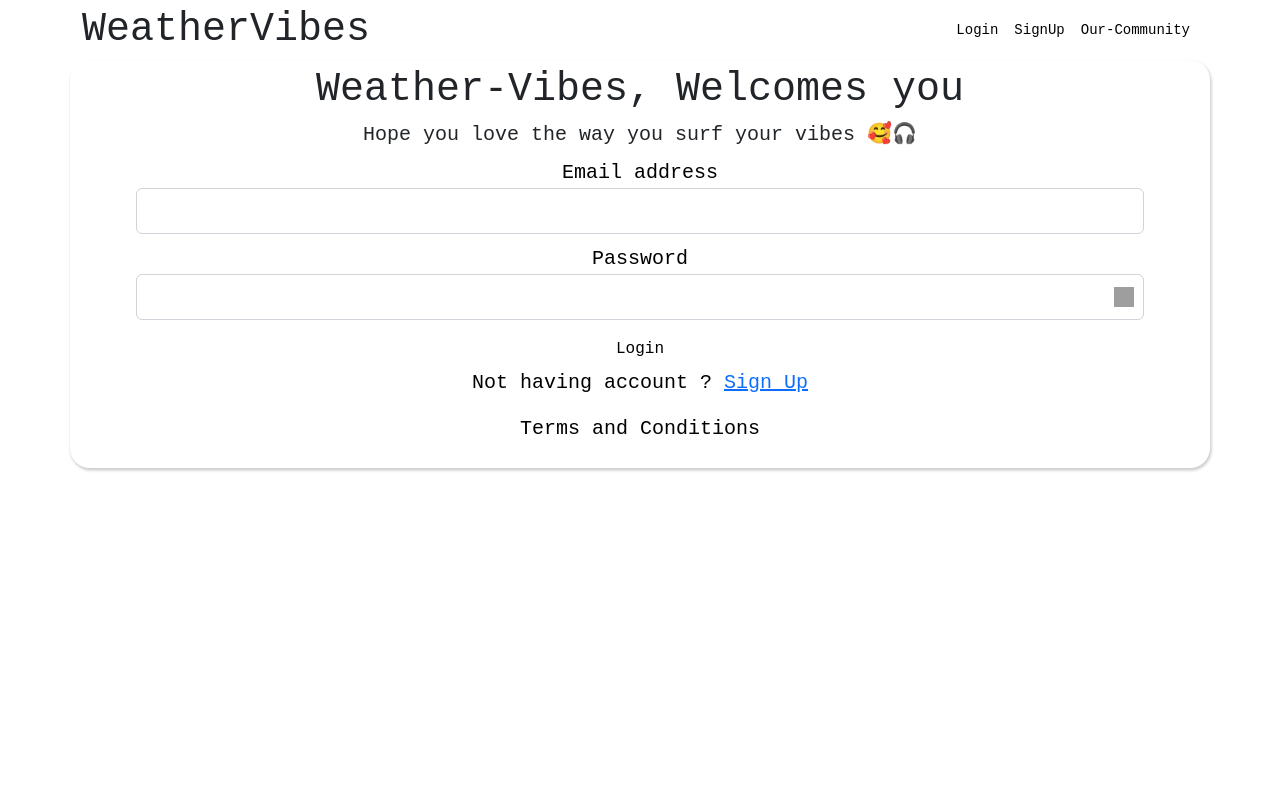
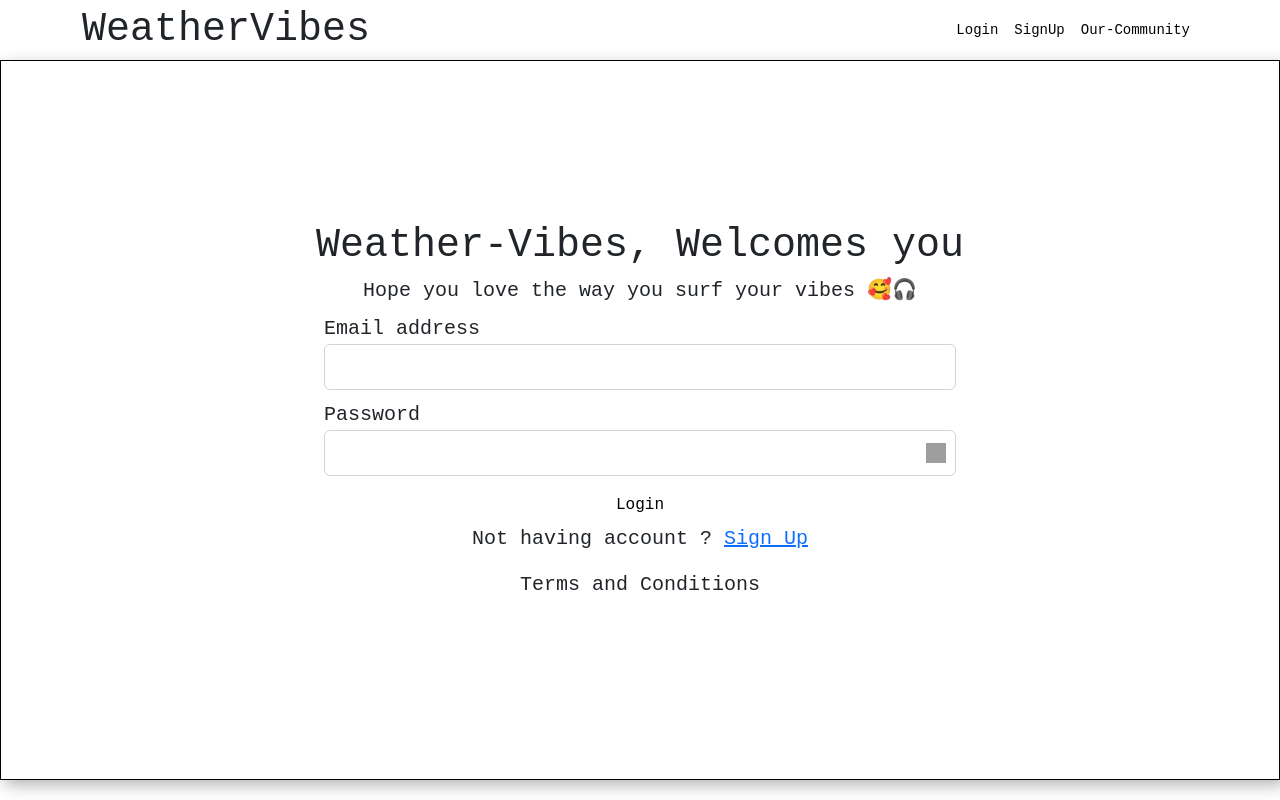
Before and after one commit to khushxal/Weather-Vibes, a React (Vite) app in the folder WeatherVibes_Client/: page /login in a window 1280 px wide. Built offline with nearby package versions, Linux system fonts and the light colour scheme; no server answers; grey boxes are pictures that could not be loaded; a web font is replaced by a local one.

Commit message:
refactor: update stylesheet paths and enhance layout in multiple components

```diff
--- a/WeatherVibes_Client/index.html
+++ b/WeatherVibes_Client/index.html
@@ -10,7 +10,7 @@
   <link rel="preconnect" href="https://fonts.googleapis.com">
   <link rel="preconnect" href="https://fonts.gstatic.com" crossorigin>
   <link href="https://fonts.googleapis.com/css2?family=Nova+Mono&display=swap" rel="stylesheet">
-  <link rel="stylesheet" href="style.css">
+  <link rel="stylesheet" href="./public/style.css">
   <title>Vite + React</title>
 </head>
 
--- a/WeatherVibes_Client/public/style.css
+++ b/WeatherVibes_Client/public/style.css
@@ -11,24 +11,14 @@
 body {
   padding: 0px;
   margin: 0px;
-  /* background: rgb(69, 71, 75);
-  background: linear-gradient(
-    180deg,
-    rgba(69, 71, 75, 1) 0%,
-    rgba(28, 82, 189, 1) 100%
-  ); */
-  /* background: linear-gradient(335deg, #071952, #767676);
-  background-size: 400% 400%; */
-  /* background: rgb(131, 96, 195);
-  background: linear-gradient(
-    90deg,
-    rgba(131, 96, 195, 1) 0%,
-    rgba(46, 191, 145, 1) 100%
-  ); */
-
+  /* height: 100vh; */
   -webkit-animation: AnimationName 12s ease infinite;
   -moz-animation: AnimationName 12s ease infinite;
   animation: AnimationName 12s ease infinite;
+}
+
+#root {
+  height: 100vh;
 }
 
 @-webkit-keyframes AnimationName {
@@ -78,3 +68,8 @@ body {
 #search-btn {
   font-size: xx-large;
 }
+
+.box-shadow {
+  border: 1px solid black;
+  box-shadow: 5px 5px 15px rgba(0, 0, 0, 0.3);
+}
--- a/WeatherVibes_Client/src/css/Home.css
+++ b/WeatherVibes_Client/src/css/Home.css
@@ -1,11 +1,3 @@
-h1 {
-  color: black;
-}
-
-#container-home {
-  border: 1px solid black;
-}
-
 .h-500 {
   height: 500px !important;
 }
--- a/WeatherVibes_Client/src/css/Login.css
+++ b/WeatherVibes_Client/src/css/Login.css
@@ -1,25 +1,3 @@
-input,
-label,
-p {
-  color: black;
+.h-100vh {
+  height: 90% !important;
 }
-
-input {
-  border-color: black;
-}
-
-#container-login {
-  border-radius: 20px;
-  background-size: auto;
-  background-position: center;
-  background-repeat: no-repeat;
-  display: flex;
-  align-items: center;
-  justify-content: center;
-  box-shadow: 1px 2px 3px 0.5px rgba(0, 0, 0, 0.2);
-}
-
-hr {
-  color: black;
-  font-weight: bolder;
-}
--- a/WeatherVibes_Client/src/pages/About.jsx
+++ b/WeatherVibes_Client/src/pages/About.jsx
@@ -4,7 +4,7 @@ import "../css/About.css";
 
 function About() {
   return (
-    <div id="container-about" className="container mt-5 rounded-5">
+    <div id="container-about" className="container rounded-5">
       <div className="row p-lg-5">
         <div className="col-12 col-lg-6 text-lg-center">
           <img src="img-about.png" alt="This is about" width={400} />
--- a/WeatherVibes_Client/src/pages/Login.jsx
+++ b/WeatherVibes_Client/src/pages/Login.jsx
@@ -54,18 +54,18 @@ function Login() {
   }
 
   return (
-    <div id="container-login" className="container">
-      <div className="row">
+    <div className="h-100vh box-shadow d-flex align-items-center justify-content-center">
+      <div>
         <div className="text-center">
           <div className="fs-1">Weather-Vibes, Welcomes you</div>
           <div className="fs-5">
             Hope you love the way you surf your vibes 🥰🎧
           </div>
         </div>
-        <div className="text-center">
+        <div className="">
           <form className="m-1 p-1 fs-5">
-            <div class="form-group">
-              <label for="exampleFormControlInput1">Email address</label>
+            <div className="form-group">
+              <label htmlFor="exampleFormControlInput1">Email address</label>
               <input
                 type="email"
                 name="email"
```
